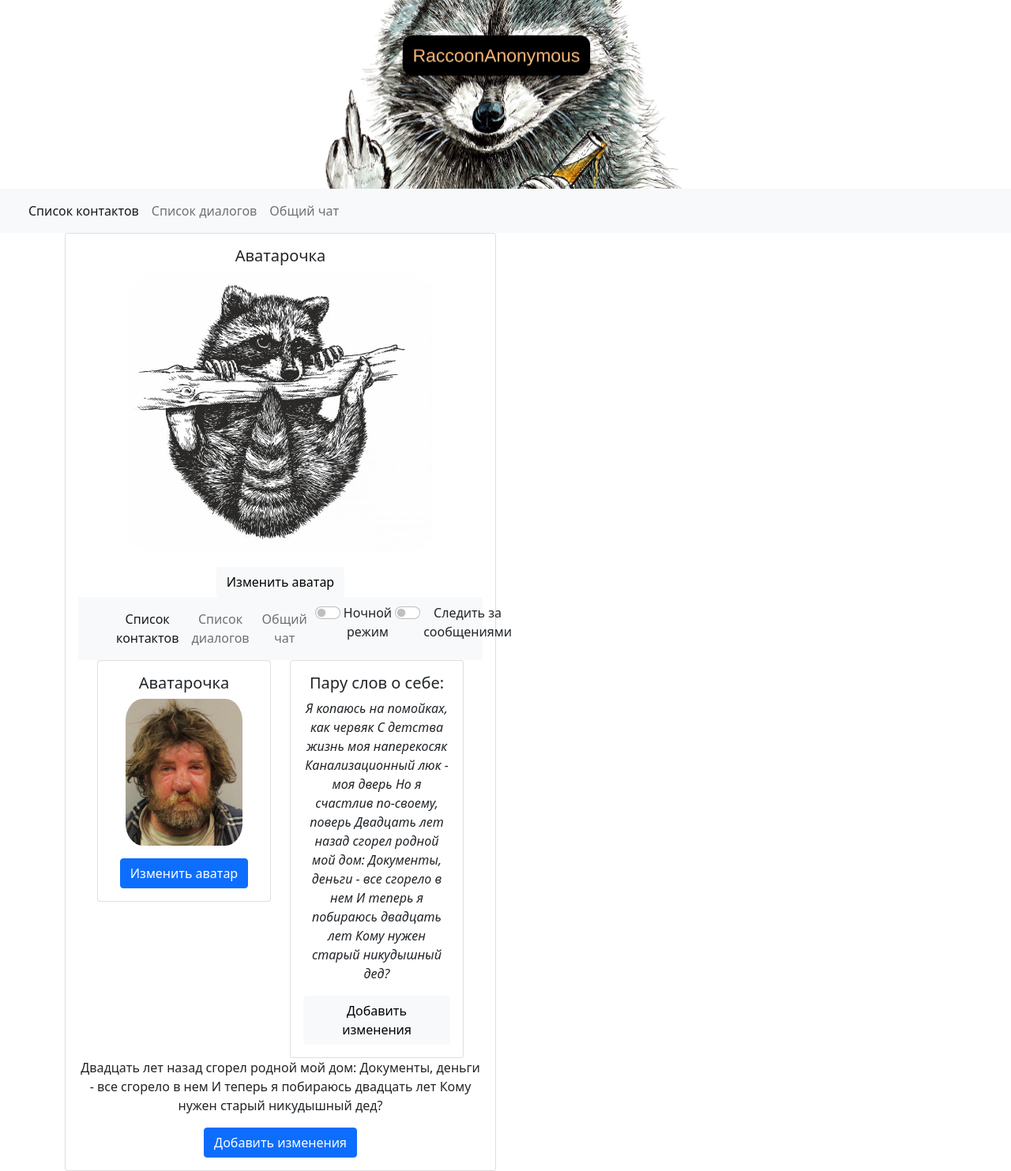
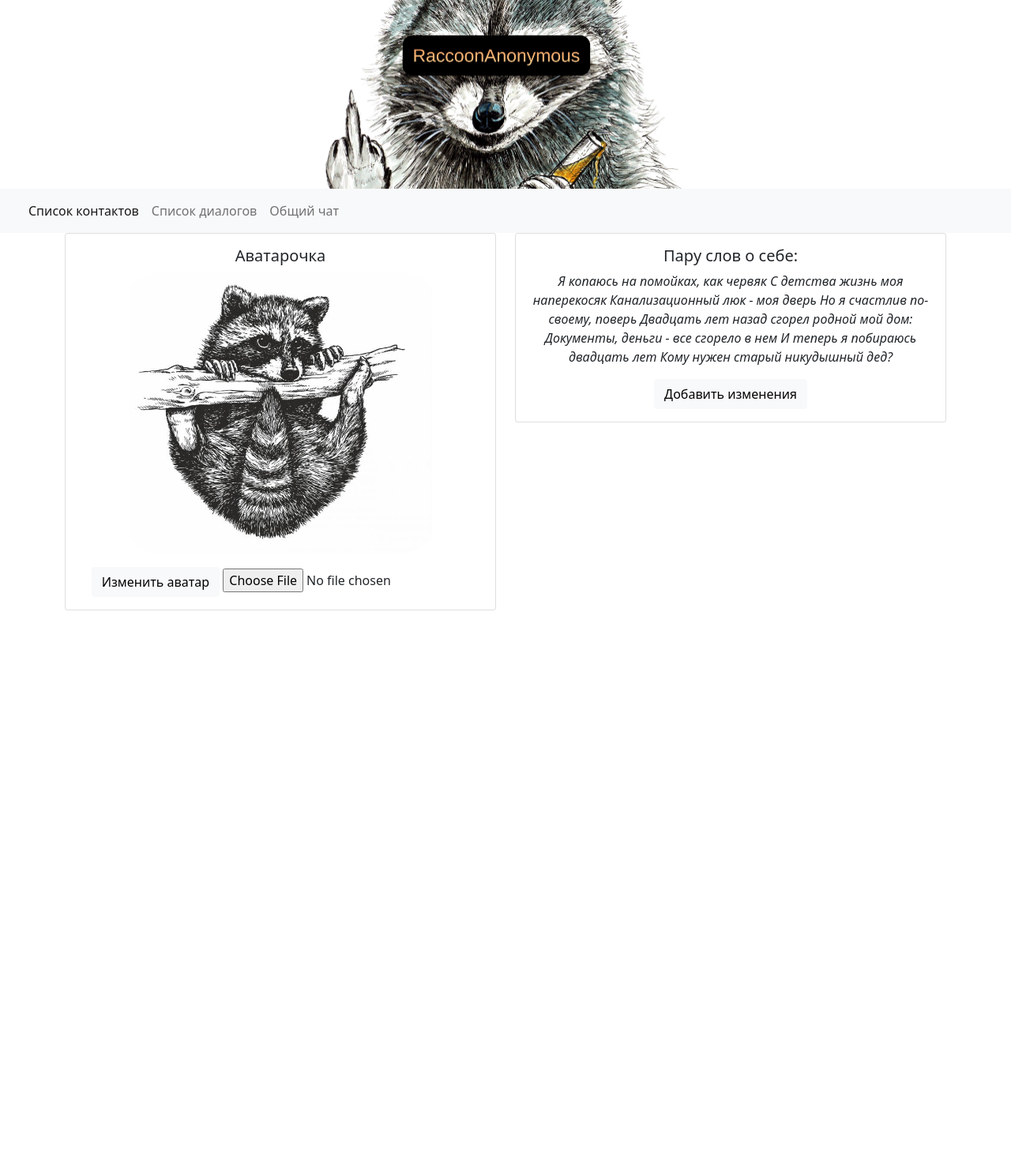
Before and after one commit to Ryize/RaccoonAnonymous, a Flask app: template templates/user_page.html in a window 1280 px wide. Shown: the part 241-1724 px from the top of the page at 79% size. After the commit the page ends 1014 px from the top, so only its background shows below. Run offline with Flask 2, Linux system fonts and the light colour scheme; the template is opened without the code that fills it, so the values that code supplies are empty; some libraries are stand-ins or nearby versions.

Commit message:
add user_page, img

```diff
--- a/templates/user_page.html
+++ b/templates/user_page.html
@@ -1,5 +1,9 @@
 {% extends 'base.html' %}
-{% block title %} User page {% endblock %}
+
+{% block title %}
+User page
+{% endblock %}
+
 {% block body %}
 <!-- Background image -->
 <div class="bg-image text-center">
@@ -44,19 +48,7 @@
         </div>
         <div class="text-center mt-3">
           <a href="#" class="btn btn-light">Изменить аватар</a>
-{% include 'includes/header.html' %}
-  <section class="about_user">
-    <div class="container">
-      <div class="row">
-        <div class="col-sm-6">
-          <div class="card">
-            <div class="card-body text-center">
-              <h5 class="card-title">Аватарочка</h5>
-              <div class="ava">
-                <img src="static/img/alkash.jpeg" class="img-responsive"/>
-              </div>
-              <div class="text-center mt-3">
-                <a href="#" class="btn btn-primary">Изменить аватар</a>
+            <input type="file" value="Изменить аватар" id="file-uploader">
         </div>
       </div>
     </div>
@@ -83,16 +75,7 @@
 </section>
 
 
+
+
 <script src="{{ url_for('static', filename='js/bootstrap.bundle.min.js') }}"></script>
-                Двадцать лет назад сгорел родной мой дом:
-                Документы, деньги - все сгорело в нем
-                И теперь я побираюсь двадцать лет
-                Кому нужен старый никудышный дед?</em></p>
-              <a href="#" class="btn btn-primary">Добавить изменения</a>
-            </div>
-          </div>
-        </div>
-      </div>
-    </div>
-  </section>
 {% endblock %}
```
Also changed, not shown: static/css/style.css (line endings or trailing spaces). Lines whose indentation alone changed are shown as unchanged.
